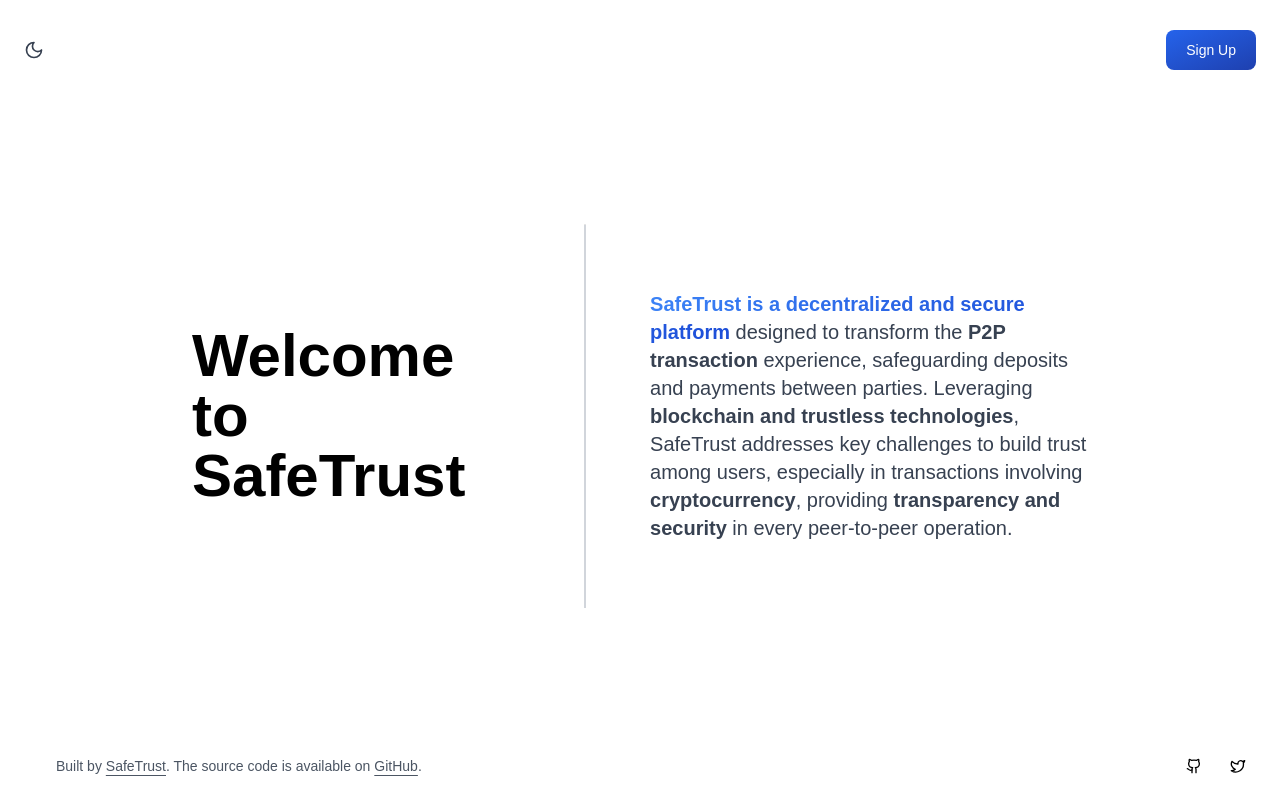
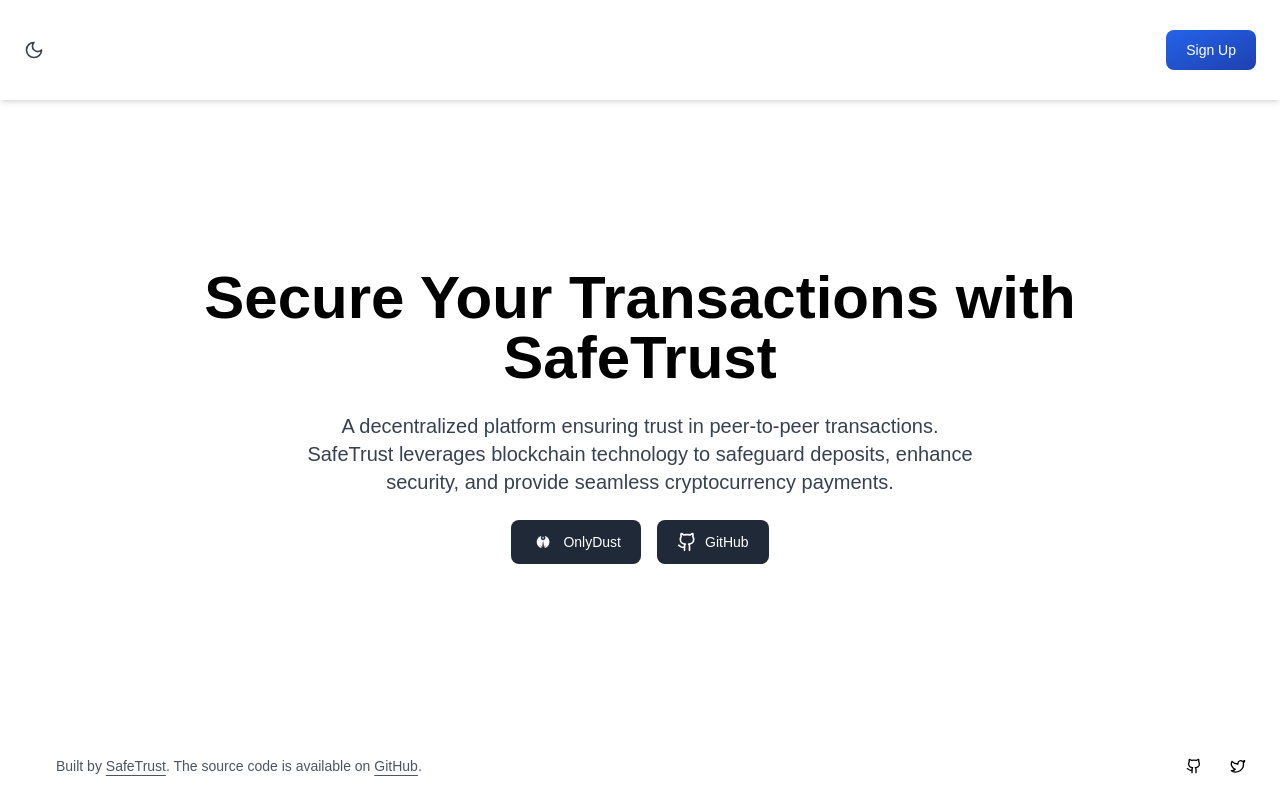
Before and after one commit to safetrustcr/dApp-SafeTrust, a Next.js app: page / in a window 1280 px wide. Built offline with nearby package versions, Linux system fonts and the light colour scheme.

Commit message:
feat: new ui

```diff
--- a/src/app/page.tsx
+++ b/src/app/page.tsx
@@ -3,14 +3,16 @@
 import { DashboardFooter } from "@/layouts/Footer";
 import ThemeToggle from "@/layouts/ThemeToggle";
 import { useRouter } from "next/navigation";
+import Image from "next/image";
+import { Github } from "lucide-react";
 
 export default function DashboardPage() {
   const router = useRouter();
 
   return (
-    <div className={`h-screen flex flex-col`}>
+    <div className="h-screen flex flex-col">
       <header className="flex justify-between items-center p-6 bg-white dark:bg-background text-black dark:text-gray-100 shadow-md">
-        <ThemeToggle/>
+        <ThemeToggle />
         <button
           type="button"
           className="text-white bg-gradient-to-br from-blue-600 to-blue-800 hover:bg-gradient-to-bl focus:ring-4 focus:outline-none focus:ring-green-200 dark:focus:ring-blue-800 font-medium rounded-lg text-sm px-5 py-2.5 text-center"
@@ -19,24 +21,45 @@ export default function DashboardPage() {
           Sign Up
         </button>
       </header>
-      <main className=" p-8 md:p-8 flex-1 flex flex-col sm:flex-row justify-center items-center bg-white dark:bg-background text-black dark:text-gray-100 gap-16 md:px-20 lg:px-32 xl:px-48">
-        <h1 className="text-4xl md:text-6xl font-bold text-center md:text-left text-black dark:text-gray-100 leading-tight">
-          Welcome to <br /> SafeTrust
+
+      <main className="flex-1 flex flex-col justify-center items-center text-center px-6 md:px-20 lg:px-32">
+        <h1 className="text-4xl md:text-6xl font-bold text-black dark:text-gray-100">
+          Secure Your Transactions with <br /> SafeTrust
         </h1>
-        <hr className="hidden md:block bg-gray-300 dark:bg-gray-600 w-0.5 h-96" />
-        <p className="text-lg md:text-xl md:w-1/2 text-gray-700 dark:text-gray-300 leading-relaxed text-center md:text-left">
-          <span className="text-transparent bg-clip-text bg-gradient-to-r from-blue-500 to-blue-700 font-bold">
-            SafeTrust is a decentralized and secure platform
-          </span>{" "}
-          designed to transform the <strong>P2P transaction</strong> experience,
-          safeguarding deposits and payments between parties. Leveraging
-          <strong> blockchain and trustless technologies</strong>, SafeTrust
-          addresses key challenges to build trust among users, especially in
-          transactions involving <strong>cryptocurrency</strong>, providing
-          <strong> transparency and security</strong> in every peer-to-peer
-          operation.
+        <p className="mt-6 text-lg md:text-xl text-gray-700 dark:text-gray-300 max-w-2xl">
+          A decentralized platform ensuring trust in peer-to-peer transactions.
+          SafeTrust leverages blockchain technology to safeguard deposits, enhance security,
+          and provide seamless cryptocurrency payments.
         </p>
+
+        <div className="mt-6 flex gap-4">
+  <a
+    href="https://app.onlydust.com/projects/safetrust/overview"
+    target="_blank"
+    rel="noopener noreferrer"
+    className="flex items-center gap-2 text-white bg-gray-800 hover:bg-gray-900 focus:ring-4 focus:outline-none focus:ring-gray-700 font-medium rounded-lg text-sm px-5 py-2.5 text-center"
+  >
+    <Image
+      src="/img/onlydust.png"
+      alt="OnlyDust"
+      width={28}
+      height={28}
+      className="w-6 h-6"
+    />
+    OnlyDust
+  </a>
+  <a
+    href="https://github.com/safetrustcr"
+    target="_blank"
+    rel="noopener noreferrer"
+    className="flex items-center gap-2 text-white bg-gray-800 hover:bg-gray-900 focus:ring-4 focus:outline-none focus:ring-gray-700 font-medium rounded-lg text-sm px-5 py-2.5 text-center"
+  >
+    <Github size={20} />
+    GitHub
+  </a>
+</div>
       </main>
+
       <DashboardFooter />
     </div>
   );
```
Also changed, not shown: public/img/onlydust.png (added).
